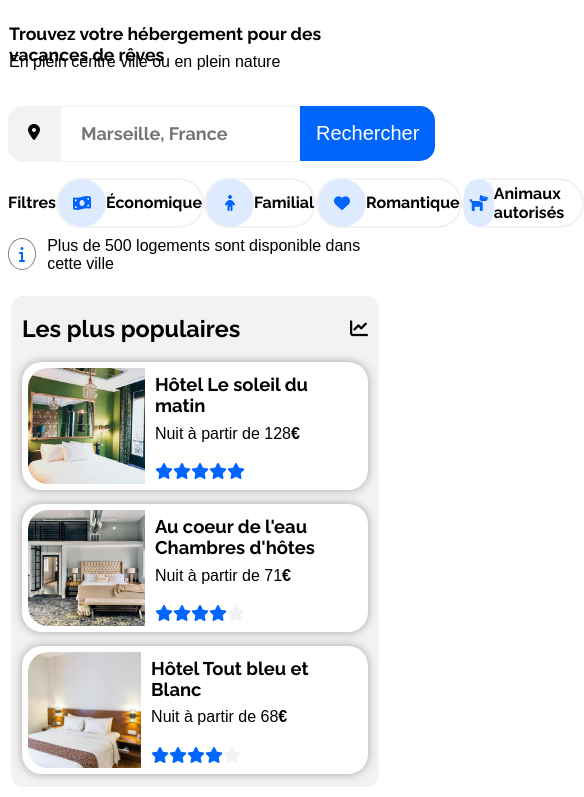
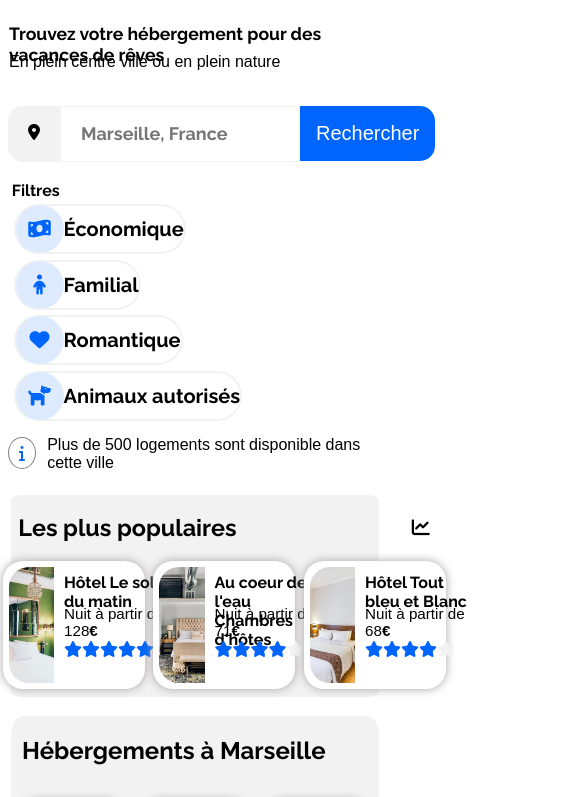
Before and after one commit to sevdaerol/ErolSevda_2_13042021, a plain HTML site: page index.html in a window 390 px wide. Shown: the part 98-895 px from the top of the page, 584 px wide, since content can reach past the window. Drawn offline with Linux system fonts and the light colour scheme; a web font is replaced by a local one.

Commit message:
Add files via upload

```diff
--- a/media.css
+++ b/media.css
@@ -1,48 +1,54 @@
 /*MEDIA-QUERIES */
 
-@media screen and (max-width: 1340px)
-{
-    h3
-    {
-      font-size: 100%;
-    }
-}
-@media screen and (max-width: 1207px)
-{
-    h3
-    {
-        font-size: 85%;
-    }
-    h4
-    {
-        font-size: 100%;
-    }
-    .apropos_titre, .logement_titre, .help_titre
-    {
-        margin-left: 2%;
-    }
-}
-@media screen and (max-width: 1089px)
+
+@media screen and (max-width: 1220px)
 {
     .logo
     {
         margin-right: auto;
     }
+    .titre_soustitres
+    {
+        font-size: 100%;
+    }
     h3
     {
         font-size: 75%;
     }
+    h4
+    {
+        font-size: 97%;
+    }
     .description
     {
-        font-size: 85%;
+        font-size: 80%;
+    }
+    .description2
+    {
+        font-size: 80%;
+        margin-top: 15%;
+    }
+    .etoile2
+    {
+        margin-top: 15%;
+    }
+    .soustitres_hebergement
+    {
+        font-size: 125%;
+    }
+    .apropos, .logement, .help
+    {
+        justify-content: center;
     }
     .apropos_titre, .logement_titre, .help_titre
     {
+        margin-left: 1%;
         font-size: 100%;
-        margin-left: 3%;
     }
+
 }
-@media screen and (max-width: 980px)
+
+@media screen and (max-width: 1020px)
 {
     .logo
     {
@@ -62,38 +68,162 @@
     .section_populaires
     {
         margin-bottom: 5%;
+        padding: 0%;
     }
     .conteneur_populaires
     {
         padding-top: 0%;
+        display: flex;
+        flex-direction: row;
+        justify-content: center;
     }
     .titre_populaires
     {
         margin-top: auto;
+        margin-right: 2%;
+        margin-left: 2%;
+        width: auto;
     }
     .element_populaires
     {
-        margin-bottom: 4%;
-        margin-left: 0%;
-        margin-right: 0%;
+        margin-bottom: 2%;
+        margin-left: 1%;
+        margin-right: 1%;
         width: auto;
     }
     h3
     {
-        font-size: 115%;
+        font-size: 100%;
     }
     .description2
     {
-        font-size: 100%;
+        font-size: 95%;
+        margin-top: 20%;
     }
-
+    .etoile2
+    {
+        margin-top: 10%;
+    }
     .hebergements
     {
         width: auto;
+        padding: 0%;
     }
     .titre_hebergement
     {
         margin: auto;
-        margin-left: 4%;
+        margin-left: 3%;
+    }
+    .conteneur_hebergements
+    {
+        padding: 0%;
+    }
+    .element_hebergements
+    {
+        margin-right: 0%;
+    }
+    .description
+    {
+        font-size:  100%;
+        margin-top: auto;
+    }
+    .soustitres_hebergement
+    {
+        margin-left: 2%;
+    }
+    h4
+    {
+        font-size: 80%;
+    }
+    .apropos_titre, .logement_titre, .help_titre
+    {
+        margin-left: 3%;
     }
 }
+
+@media screen and (max-width: 860px)
+{
+    .logo
+    {
+        width: auto;
+    }
+   .sinscrire_menu
+   {
+       position: relative;
+   }
+    .HebActMenu
+    {
+        width: 50%;
+    }
+    .section_filtres
+    {
+        display: flex;
+        flex-direction: column;
+        align-items: flex-start;
+    }
+    .titre_filtres
+    {
+        margin: 1%;
+    }
+    .filtres
+    {
+        display: flex;
+        flex-wrap: wrap;
+        justify-content: flex-start;
+    }
+    .bulle_filtres
+    {
+        margin-bottom: 2%;
+        margin-left: 2%;
+        font-size: 125%;
+    }
+    footer
+    {
+        height: auto;
+
+    }
+    .apropos, .logement, .help
+    {
+       display: flex;
+       flex-wrap: wrap;
+       width: auto;
+       justify-content: flex-start;
+       margin-left: 2%;
+
+    }
+    .apropos_titre, .logement_titre, .help_titre
+    {
+        margin-left: 0%;
+        padding: 0%;
+    }
+    ul
+    {
+        padding: 0%;
+    }
+}
+
+
+
+
+@media screen and (max-width: 782px)
+{
+    /*hebergements  et filtres a rendre en ligne */
+
+    .elements_activites
+    {
+        display: flex;
+        flex-direction: column;
+        height: 150%;
+        align-items: flex-start;
+    }
+    .conteneur_fdpidf, .conteneur_nddlgpl, .pndc, .vp
+    {
+        margin: auto;
+        margin-bottom: 5%;
+        width: 100%;
+    }
+    h4
+    {
+        font-size: 100%;
+    }
+}
```
